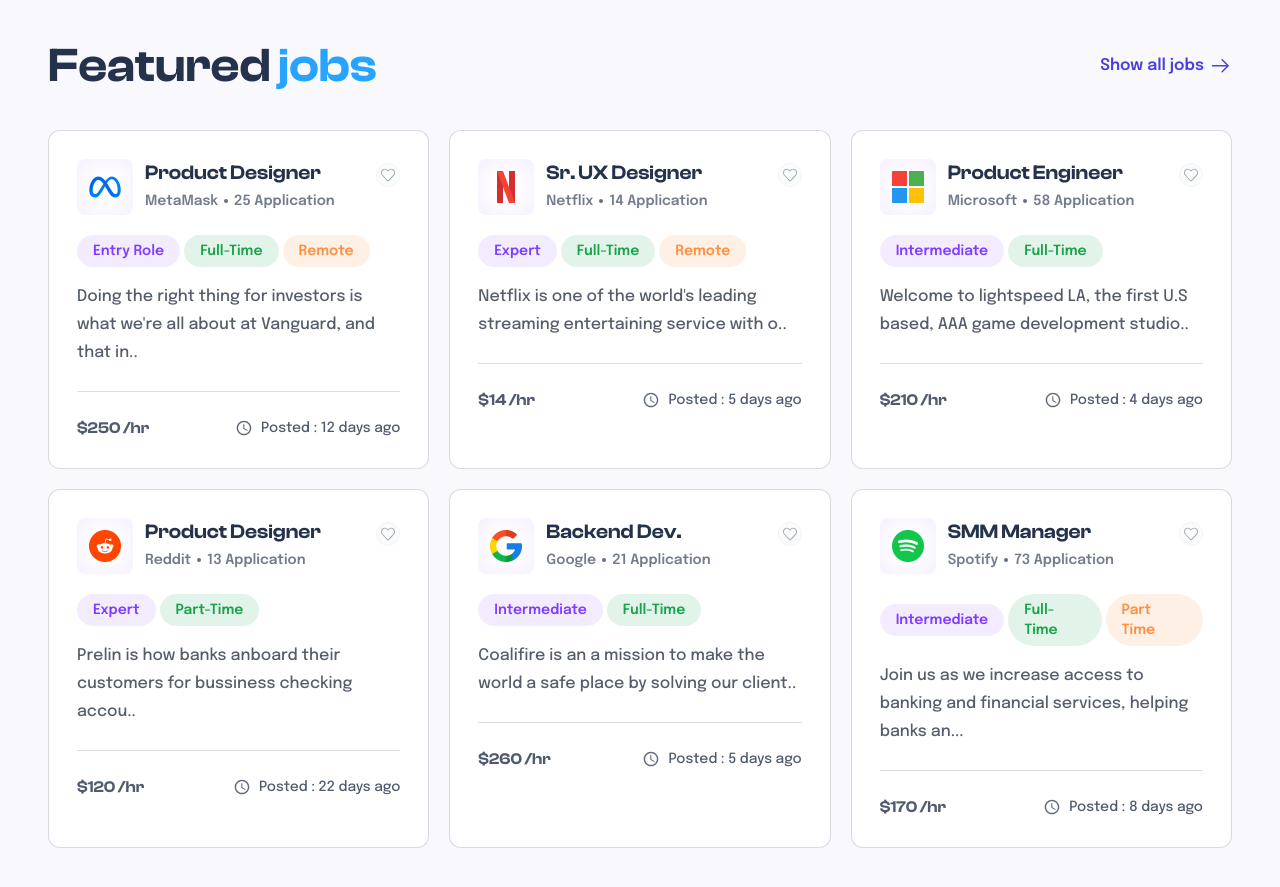
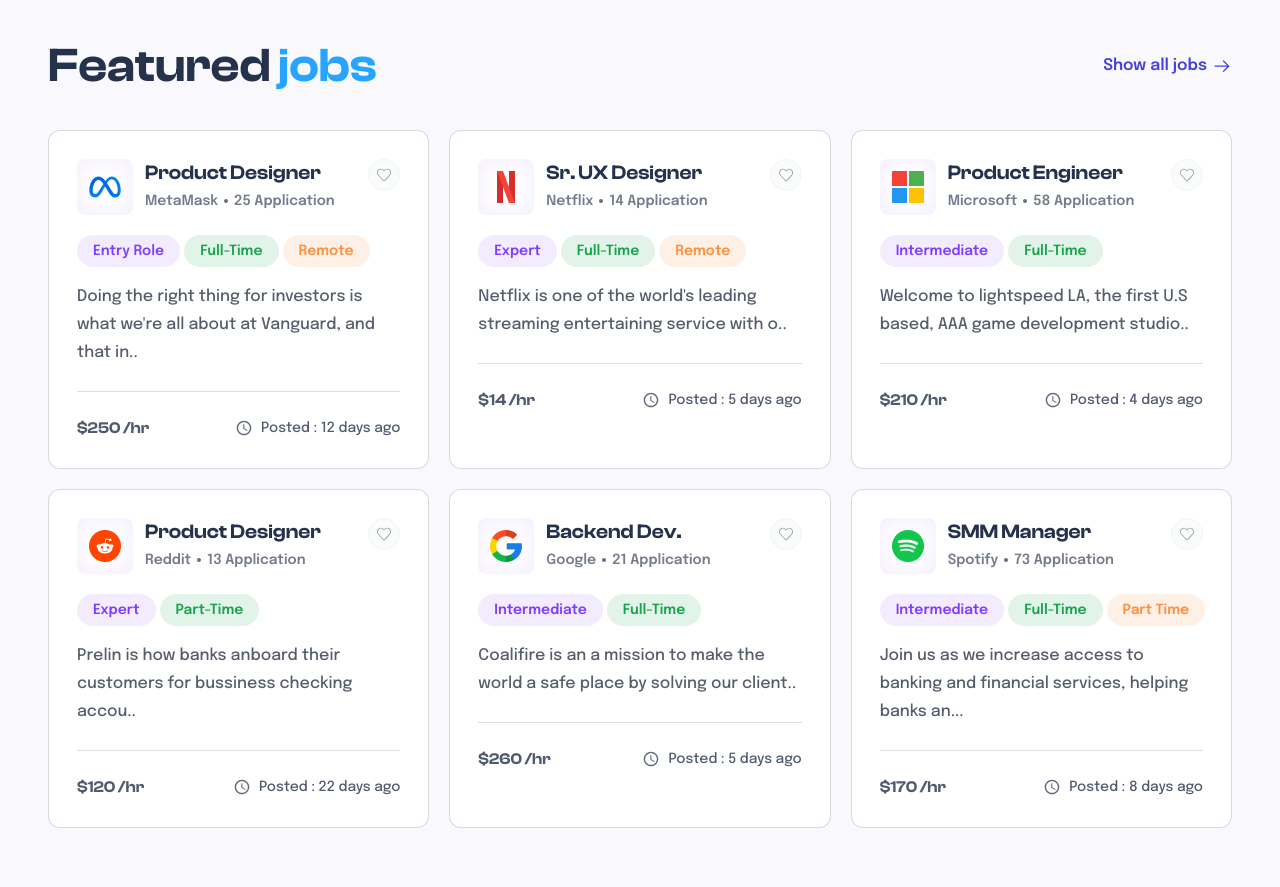
Before and after one commit to sucre-samuel1/JobHuntly, a React (Vite) app: page / in a window 1280 px wide. Shown: the part 2060-2947 px from the top of the page. Built offline with nearby package versions, Linux system fonts and the light colour scheme.

Commit message:
fix(style): CSS layout in featured job section

```diff
--- a/src/components/FeaturedJobs/FeaturedJobs.jsx
+++ b/src/components/FeaturedJobs/FeaturedJobs.jsx
@@ -3,6 +3,7 @@
 import SectionText from "../SectionText/SectionText.jsx";
 import { SlHeart } from "react-icons/sl";
 import { IoMdTime } from "react-icons/io";
+import { generateSlug } from "../../utils/index.js";
 
 const FeaturedJobs = () => {
   return (
@@ -16,28 +17,27 @@
             ctaName="Show all jobs"
           />
           {/* lists  */}
-          <div className="grid w-full gap-10 mt-10 sm:grid-cols-2 lg:grid-cols-3 lg:gap-5">
+          <div className="grid w-full gap-10 mt-10 md:grid-cols-2 xl:grid-cols-3 xl:gap-5">
             {jobPosts.map((joblist) => (
               <Link
-                to={`job-details/${joblist.title
-                  .toLowerCase()
-                  .split(" ")
-                  .join("-")}`}
+                to={`job-details/${generateSlug(joblist.title)}`}
                 key={joblist.company}
-                className="relative transition duration-300 bg-white border cursor-pointer hover:border-primaryColor hover:shadow-xl hover:shadow-gray-100 border-gray-400/40 rounded-xl p-7 "
+                className="relative transition duration-300 bg-white border cursor-pointer hover:border-primaryColor hover:shadow-xl hover:shadow-gray-100 border-gray-400/40 rounded-xl p-5 md:p-6  lg:p-7 "
               >
                 <div className="flex items-start justify-between gap-2 ">
-                  <div className="flex items-start gap-3">
+                  <div className="flex items-start gap-3 w-full">
                     {/* icon  */}
-                    <div className="h-14 flex items-center justify-center w-14 rounded-lg bg-white shadow-[inset_0px_0px_25px_#e7dbff8d] p-2">
+                    <div className="h-14 shrink-0 flex items-center justify-center w-14 rounded-lg bg-white shadow-[inset_0px_0px_25px_#e7dbff8d] p-2">
                       <img
                         src={joblist.logo}
                         className="object-contain w-8 h-8"
                         alt={joblist.company}
                       />
                     </div>
+                    {/* title , company & fav */}
+                    <div className="flex justify-between w-full">
                       <div className="flex flex-col items-start gap-1">
-                      <h3 className="text-xl font-semibold font-clashDisplay text-textDarkColor">
+                        <h3 className="text-lg line-clamp-1 sm:text-xl font-semibold font-clashDisplay text-textDarkColor">
                           {joblist.title}
                         </h3>
                         <p className="text-sm gap-[6px] flex items-center text-textGrayColor/80 font-semibold ">
@@ -46,9 +46,23 @@
                           <span>{joblist.application} Application</span>
                         </p>
                       </div>
+                      {/* Favorite button */}
+                      <button
+                        onClick={(e) => e.stopPropagation()}
+                        type="button"
+                        title="Add to favorites"
+                        aria-label="Add to favorites"
+                        aria-pressed="false"
+                        className="flex items-center justify-center w-8 h-8 transition-all duration-300 border border-gray-100 rounded-full hover:border-primaryColor/20 group hover:bg-primaryColor/10 bg-gray-300/10"
+                      >
+                        <SlHeart
+                          className="text-sm text-gray-400 transition-all duration-300 group-hover:text-primaryColor"
+                          aria-hidden="true"
+                          focusable="false"
+                        />
+                      </button>
                     </div>
-                  {/* love icon  */}
-                  <div className=""></div>
+                  </div>
                 </div>
                 {/* role  */}
                 <ul className="flex items-center gap-1 mt-5 mb-4">
@@ -62,7 +76,7 @@
                           : index === 2
                           ? "bg-[#ff832a1f] text-[#ff832ae5]"
                           : "bg-transparent"
-                      } py-[6px] text-sm px-4 rounded-full  font-semibold`}
+                      } py-[6px] shrink-0 text-nowrap text-xs  md:text-sm px-3 lg:px-4 rounded-full  font-semibold`}
                       key={index}
                     >
                       {role}
@@ -70,13 +84,13 @@
                   ))}
                 </ul>
                 {/* desription  */}
-                <p className="text-base font-medium leading-7 text-gray-700/85 ">
+                <p className="text-base font-medium leading-7 line-clamp-3 text-gray-700/85 ">
                   {joblist.description}
                 </p>
                 {/* divider  */}
                 <div className="h-[1px] w-full bg-textGrayColor/20 my-6 "></div>
                 <div className="flex items-center justify-between">
-                  <h3 className="font-semibold font-clashDisplay text-textDarkColor/80">
+                  <h3 className="font-semibold text-sm sm:text-base font-clashDisplay text-textDarkColor/80">
                     ${joblist.salary}{" "}
                     <span className="text-textGrayColor">/hr</span>
                   </h3>
@@ -90,10 +104,6 @@
                     </p>
                   </div>
                 </div>
-                {/* Favorite icon  */}
-                <div className="absolute flex items-center justify-center w-6 h-6 p-1 transition-all duration-300 border border-gray-100 rounded-full hover:border-primaryColor/20 group hover:bg-primaryColor/10 bg-gray-300/10 top-8 right-7 ">
-                  <SlHeart className="text-sm text-gray-400 transition-all duration-300 group-hover:text-primaryColor" />
-                </div>
               </Link>
             ))}
           </div>
--- a/src/components/SectionText/SectionText.jsx
+++ b/src/components/SectionText/SectionText.jsx
@@ -14,10 +14,7 @@
         className="flex group items-center gap-[5px] font-semibold md:text-base text-sm text-nowrap text-primaryColor transition duration-300"
       >
         {ctaName}
-        <GoArrowRight
-          size={23}
-          className="transition duration-300 group-hover:translate-x-1"
-        />
+        <GoArrowRight className="transition duration-300 group-hover:translate-x-1 size-5" />
       </Link>
     </div>
   );
--- /dev/null
+++ b/src/utils/index.js
@@ -0,0 +1,8 @@
+export const generateSlug = (title) => {
+  return title
+    .toLowerCase()
+    .trim()
+    .replace(/[^\w\s-]/g, "")
+    .replace(/\s+/g, "-")
+    .replace(/-+/g, "-");
+};
```
Lines whose indentation alone changed are shown as unchanged.
